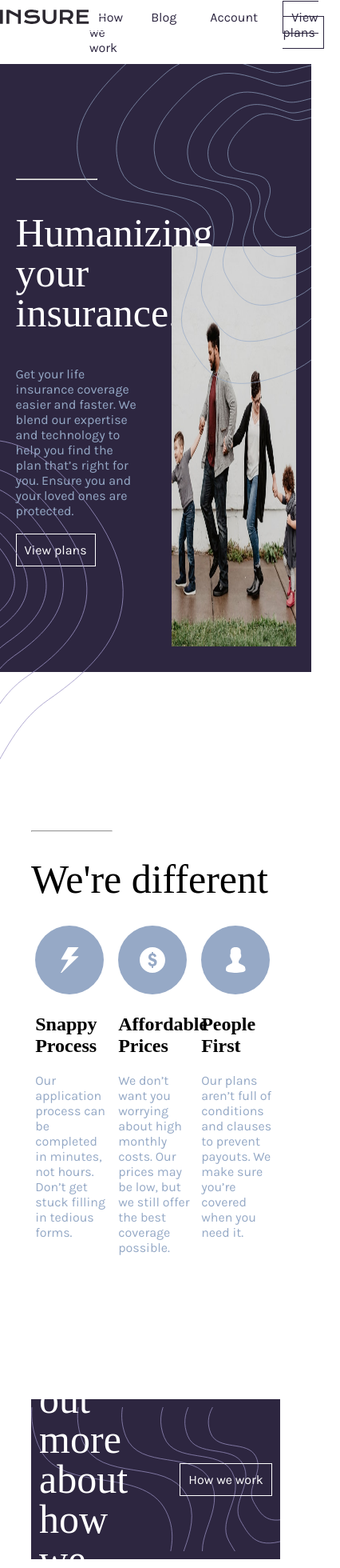
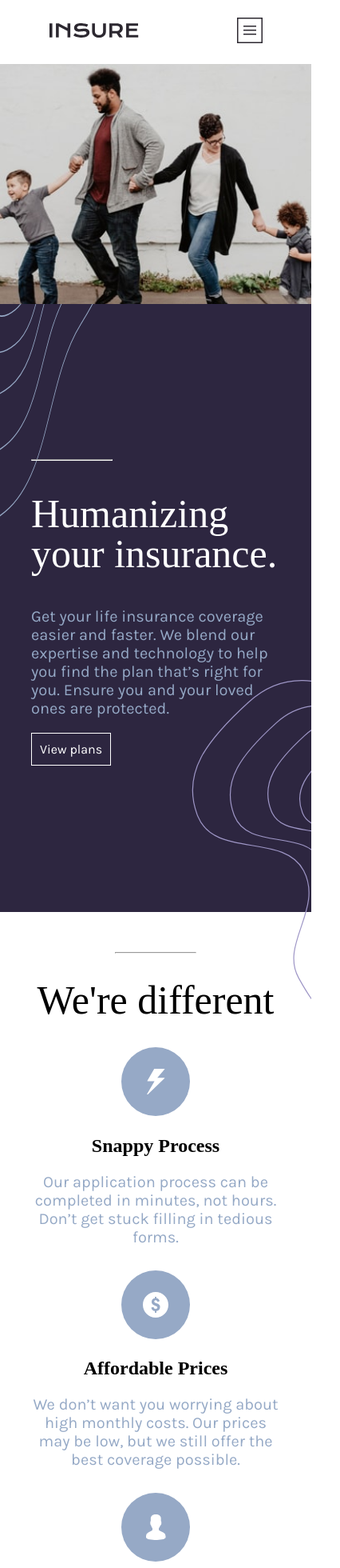
Before and after one commit to tochukwu19/fm-insure, a React (Create React App) app: page / in a window 390 px wide. Shown: the top 1960 px of the page at 80% size, 426 px wide, since content can reach past the window. Built offline with nearby package versions, Linux system fonts and the light colour scheme; a web font is replaced by a local one.

Commit message:
done with responsiveness

```diff
--- a/src/App.css
+++ b/src/App.css
@@ -13,3 +13,7 @@ h2{
   font-family: 'DM Serif Text',
   serif;
 }
+
+p{
+  font-size: 20px;
+}
--- a/src/components/Footer/Footer.css
+++ b/src/components/Footer/Footer.css
@@ -49,3 +49,30 @@
     bottom: -1400px;
 
 }
+
+@media only screen and (max-width: 700px) {
+    .footer-head {
+        flex-direction: column;
+    }
+
+    .footer-head img {
+        margin-bottom: 10px;
+    }
+
+    .footmenus {
+        flex-direction: column;
+        text-align: center;
+    }
+
+    .footer {
+        height: auto;
+        background-image: url("../../assets/images/bg-pattern-footer-mobile.svg");
+    }
+
+    .footer-container {
+        height: auto;
+        width: 80%;
+        padding-top: 50px;
+        padding-bottom: 50px;
+    }
+}
--- a/src/components/Hero/Hero.css
+++ b/src/components/Hero/Hero.css
@@ -18,11 +18,25 @@
     max-width: 100%;
 }
 
+.hero-mob{
+    display: none;
+    height: 300px;
+    width: 100%;
+    background-image: url("../../assets/images/image-intro-mobile.jpg");
+    background-repeat: no-repeat;
+    background-size: cover;
+    background-position: center;
+}
+
 .hero-container {
     height: inherit;
     display: flex;
     justify-content: space-around;
     align-items: center;
+    background-image: url('../../assets/images/bg-pattern-intro-right-desktop.svg');
+    background-repeat: no-repeat;
+    background-size: 300px 400px;
+    background-position: top right;
 }
 
 hr {
@@ -46,10 +60,33 @@ a {
     padding: 10px;
 }
 
-.pattern {
+a:hover{
+    color: hsl(256, 26%, 20%);
+    background-color: #fff;
+}
+
+/* .pattern {
     position: absolute;
     top: 80px;
     right: 0px;
     z-index: 6;
     height: 400px;
+} */
+
+
+@media only screen and (max-width: 600px) {
+    .hero-two {
+        display: none;
+    }
+    .hero-one{
+        width: 80%;
+    }
+    .hero-mob{
+        display: block;
+    }
+    .hero-container{
+            background-image: url('../../assets/images/bg-pattern-intro-left-mobile.svg');
+            background-position: top left;
+            background-size:30% 35%;
+    }
 }
--- a/src/components/Hero/Hero.js
+++ b/src/components/Hero/Hero.js
@@ -1,10 +1,13 @@
 import React from 'react';
 import './Hero.css';
 import heroImage from '../../assets/images/image-intro-desktop.jpg';
-import bgPattern from '../../assets/images/bg-pattern-intro-right-desktop.svg';
 
 const Hero = () => {
   return (
+    <React.Fragment>
+      <div className="hero-mob">
+
+      </div>
       <section className="hero">
         <div className="hero-container">
           <div className="hero-one">
@@ -18,11 +21,11 @@ const Hero = () => {
             <a>View plans</a>
           </div>
           <div className="hero-two">
-          <img src={heroImage} alt="hero image"/>
+            <img src={heroImage} alt="hero image" />
           </div>
         </div>
-      <img src={bgPattern} className="pattern" alt="pattern"/>
       </section>
+    </React.Fragment>
   );
 };
 
--- a/src/components/Howwework/Hww.css
+++ b/src/components/Howwework/Hww.css
@@ -30,3 +30,19 @@
     top: 1556px;
     height: 200px;
 }
+
+@media only screen and (max-width: 700px){
+    .hww-container{
+            flex-direction: column;
+            height: auto;
+            text-align: center;
+            padding: 30px;
+            background-image: url("../../assets/images/bg-pattern-how-we-work-mobile.svg");
+            background-repeat: no-repeat;
+            background-size: contain;
+            background-position: right;
+    }
+    .hwww{
+        width: 80%;
+    }
+}
--- a/src/components/Navbar/Navbar.css
+++ b/src/components/Navbar/Navbar.css
@@ -1,34 +1,61 @@
-nav{
+nav {
     height: 80px;
     width: 100%;
-    color: hsl(256, 26%, 20%);
+    color: hsl(273, 4%, 51%);
     display: flex;
     justify-content: center;
     align-items: center;
     font-family: 'Karla',
-    sans-serif;
+        sans-serif;
 
 }
 
-.nav-container{
+.nav-container {
     display: flex;
     justify-content: space-around;
     width: 100%;
+    align-items: center;
 }
-.nav-container li{
+
+.nav-container li {
     list-style-type: none;
     padding-right: 20px;
+    font-size: 20px;
+
 }
 
-.nav-container a{
+.nav-container a {
     text-decoration: none;
 }
 
-.menu{
+.nav-container a:hover {
+    color: hsl(256, 26%, 20%);
+}
+
+.menu {
     display: flex;
 }
 
-.btn{
+.btn {
     padding: 10px;
+    color: hsl(256, 26%, 20%) !important;
     border: 1px solid hsl(256, 26%, 20%);
 }
+
+.btn:hover {
+    background-color: hsl(256, 26%, 20%);
+    color: #fff !important;
+}
+
+.hamburger{
+    display: none;
+}
+
+@media only screen and (max-width: 800px) {
+    .menu{
+        display: none;
+    }
+    .hamburger{
+        display: block;
+    }
+}
--- a/src/components/Navbar/Navbar.js
+++ b/src/components/Navbar/Navbar.js
@@ -1,6 +1,7 @@
 import React from 'react';
 import './Navbar.css';
 import logo from '../../assets/images/logo.svg';
+import ham from '../../assets/images/icon-hamburger.svg';
 
 const navbar = () => {
   return (
@@ -13,6 +14,9 @@ const navbar = () => {
           <li><a>Account</a></li>
           <li><a className="btn">View plans</a></li>
         </div>
+        <div className="hamburger">
+          <img src={ham} alt="hamburger" className="ham" />
+        </div>
       </div>
     </nav>
   );
--- a/src/components/story/card/card.css
+++ b/src/components/story/card/card.css
@@ -5,3 +5,10 @@
 p{
     color: hsl(216, 30%, 68%);
 }
+
+@media only screen and (max-width: 700px){
+    .card{
+        width: 100%;
+        text-align: center;
+    }
+}
--- a/src/components/story/story.css
+++ b/src/components/story/story.css
@@ -21,3 +21,32 @@
     height: 400px;
     top: 550px;
 }
+
+.thesvg2 {
+    display: none;
+}
+
+@media only screen and (max-width: 700px) {
+    .thesvg {
+        display: none;
+    }
+
+    .thesvg2 {
+        display: block;
+        position: absolute;
+        right: 0;
+        height: 400px;
+        top: 850px;
+    }
+    .story{
+        height: auto;
+        padding-top: 50px;
+        text-align: center;
+    }
+    .cards{
+        flex-direction: column;
+    }
+    .story-container hr{
+        margin: auto;
+    }
+}
--- a/src/components/story/story.js
+++ b/src/components/story/story.js
@@ -7,12 +7,15 @@ import Spsvg from '../../assets/images/icon-snappy-process.svg';
 import Apsvg from '../../assets/images/icon-affordable-prices.svg';
 import Pfsvg from '../../assets/images/icon-people-first.svg';
 import svg from '../../assets/images/bg-pattern-intro-left-desktop.svg';
+import svg2 from '../../assets/images/bg-pattern-intro-right-mobile.svg';
+
 
 const story = () => {
   return (
     <React.Fragment>
       <div className="story">
-        <img src={svg} className="thesvg"/>
+        <img src={svg} className="thesvg" />
+        <img src={svg2} className="thesvg2" />
         <div className="story-container">
           <hr></hr>
           <h1>We're different</h1>
```
Lines whose indentation alone changed are shown as unchanged.
